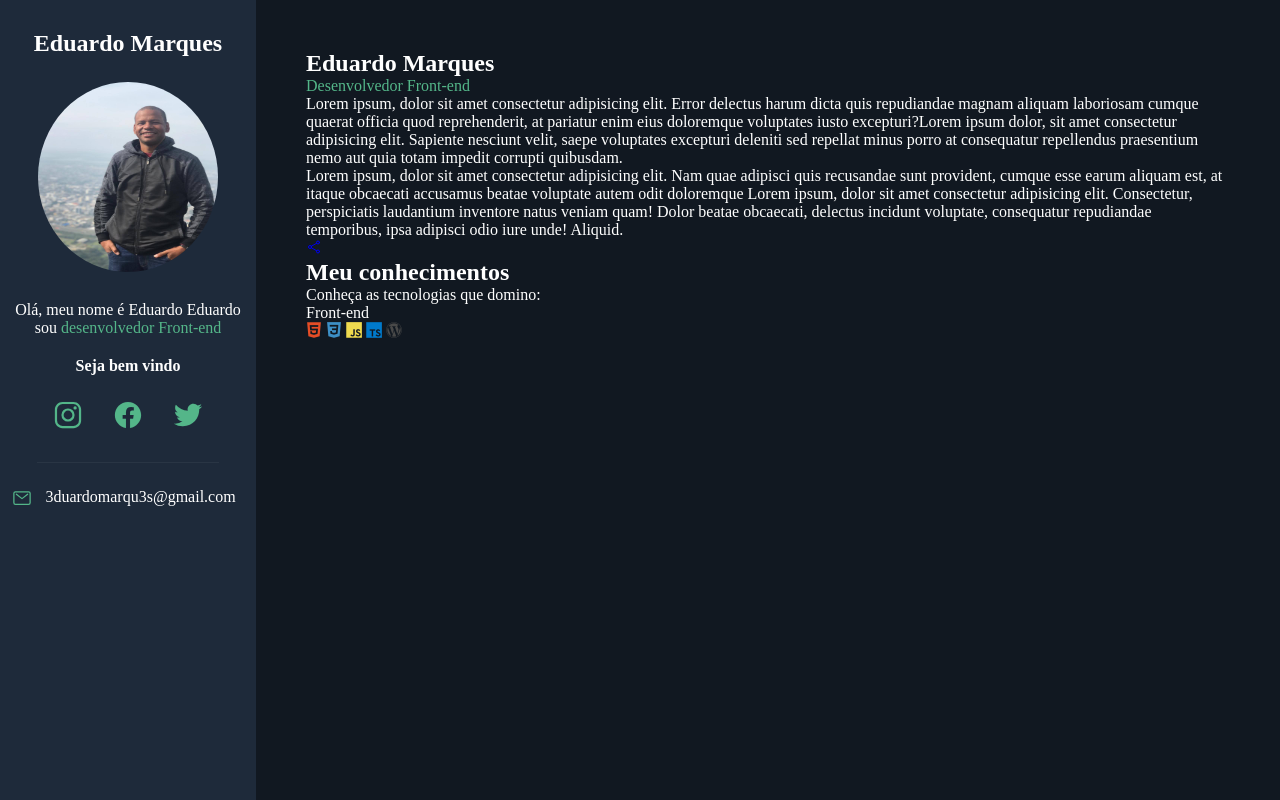
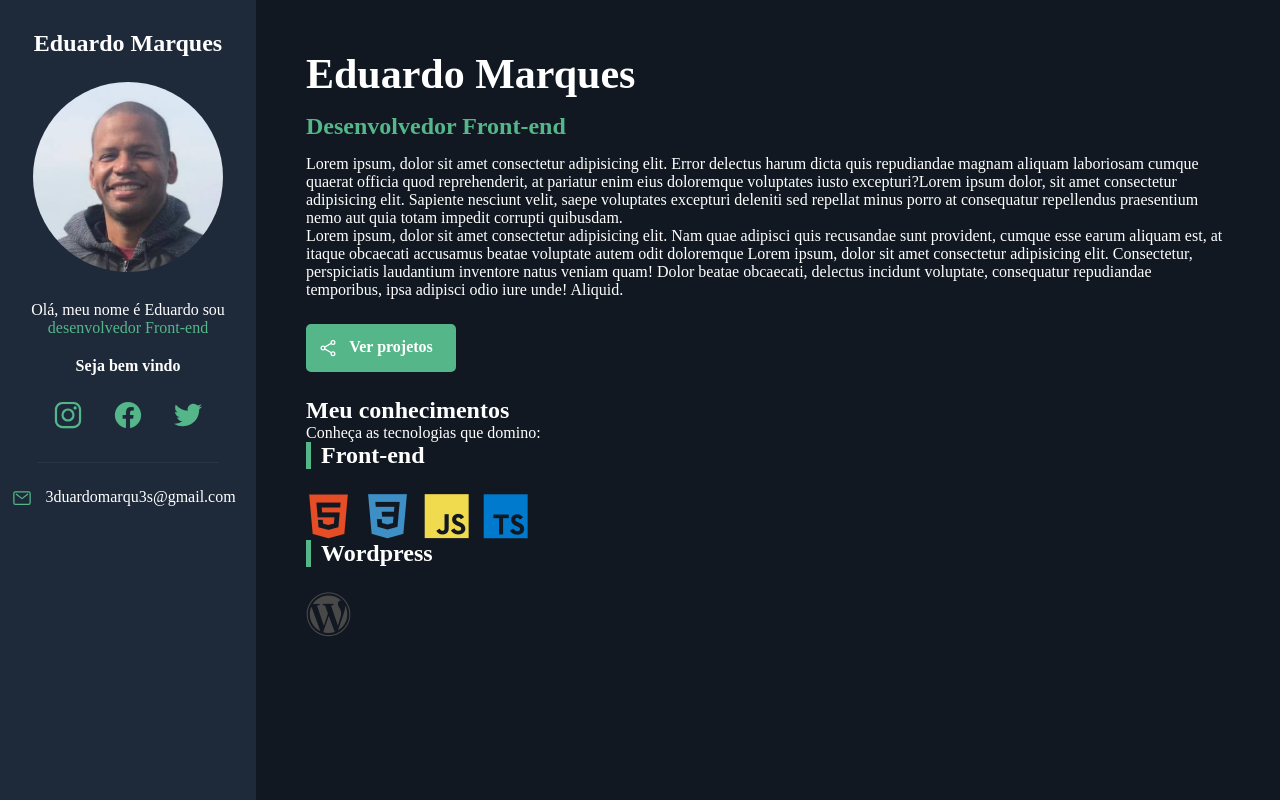
Before and after one commit to programadoreduardo/programadoreduardo.github.io, a plain HTML site: page index.html in a window 1280 px wide. Drawn offline with nearby package versions, Linux system fonts and the light colour scheme.

Commit message:
Segunda-feira

```diff
--- a/css/styles.css
+++ b/css/styles.css
@@ -58,7 +58,7 @@
 }
 
 #bio-image{
-    width: 180px;
+    width: 190px;
     height: 190px;
     border-radius: 50%;
     margin-bottom: 25px;
@@ -105,3 +105,82 @@
     color: var(--main-color);
     font-size: 30px;
 }
+
+/* About container */
+#name {
+font-size: 42px;
+margin-bottom: 15px;
+}
+
+#title{
+    font-size: 24px;
+    margin-bottom: 15px;
+    font-weight: bold;
+}
+
+.description{
+    max-width: 75%;
+    margin-bottom: 10px;
+}
+
+#btn-projects{
+    font-weight: bold;
+    font-size: 16px;
+    color:var(--main-text-color);
+    background-color: var(--main-color);
+    border: 2px solid var(--main-color);
+    border-radius: 5px;
+    text-decoration: none;
+    transition:.5s;
+    margin: 25px 0;
+    padding: 12px 10px;
+    width: 150px;
+    text-align: center;
+    display: flex;
+}
+
+#btn-projects ion-icon,
+#btn-projects span {
+    flex: 1 1 0;
+}
+
+#btn-projects ion-icon{
+    font-size: 20px;
+    max-width: 20px;
+}
+
+#btn-hover{
+    background-color: transparent;
+}
+
+#skill-section-title{
+    border-top: 1px solid var(--border-color);
+    padding-top: 20px;
+    margin-bottom: 20px;
+    font-size: 32px;
+}
+
+#skils-container{
+    display: flex;
+    flex-wrap: wrap;
+    margin-top: 25px;
+}
+
+#skills-box{
+    flex: 1 1 33%;
+    max-width: 33%;
+    margin-bottom: 35px;
+}
+
+#skills-title{
+    font-size: 24px;
+    margin-bottom: 25px;
+    font-weight: bold;
+    padding-left: 10px;
+    border-left: 5px solid var(--main-color);
+}
+
+#skills-box i {
+    font-size: 45px;
+    margin-right: 10px;
+}
--- a/index.html
+++ b/index.html
@@ -20,8 +20,8 @@
     <main id="container">
         <aside id="bio-container">
             <h2>Eduardo Marques</h2>
-            <img id="bio-image" src="./img/IMG_20221020_200511_644.jpg" alt="Eduardo Marques">
-            <p>Olá, meu nome é Eduardo Eduardo sou <span class="highligth">desenvolvedor Front-end</span></p>
+            <img id="bio-image" src="./img/WhatsApp Image 2022-10-24 at 07.07.01.jpeg" alt="Eduardo Marques">
+            <p>Olá, meu nome é Eduardo sou <span class="highligth">desenvolvedor Front-end</span></p>
             <p id="welcome-text"> Seja bem vindo</p>
             <ul id="social-container">
                 <li><a href="https://www.instagram.com/dudacapao" target="_blank"><ion-icon name="logo-instagram"></ion-icon></a></li>
@@ -39,7 +39,7 @@
             <p id="description">
                 Lorem ipsum, dolor sit amet consectetur adipisicing elit. Nam quae adipisci quis recusandae sunt provident, cumque esse earum aliquam est, at itaque obcaecati accusamus beatae voluptate autem odit doloremque Lorem ipsum, dolor sit amet consectetur adipisicing elit. Consectetur, perspiciatis laudantium inventore natus veniam quam! Dolor beatae obcaecati, delectus incidunt voluptate, consequatur repudiandae temporibus, ipsa adipisci odio iure unde! Aliquid.
             </p>
-            <a href="https://github.com/programadoreduardo" id="btn-projects" target="_blank" > <ion-icon name="share-social-outline"></ion-icon> </a>
+            <a href="https://github.com/programadoreduardo" id="btn-projects" target="_blank" > <ion-icon name="share-social-outline"></ion-icon> <span>Ver projetos</span> </a>
             <h2 id="skills-section-title">Meu conhecimentos</h2>
             <p id="description">Conheça as tecnologias que domino:</p>
             <div id="skills-container">
@@ -49,8 +49,8 @@
                     <i class=" devicon-css3-plain colored"></i>
                     <i class=" devicon-javascript-plain colored"></i>
                     <i class=" devicon-typescript-plain colored"></i>
+                    <p id="skills-title">Wordpress</p>
                     <i class=" devicon-wordpress-plain colored"></i>
-
                 </div>
             </div>
         </section>
```
Also changed, not shown: img/IMG_20221020_200511_644.jpg (deleted), img/WhatsApp Image 2022-10-24 at 07.07.01.jpeg (added).
